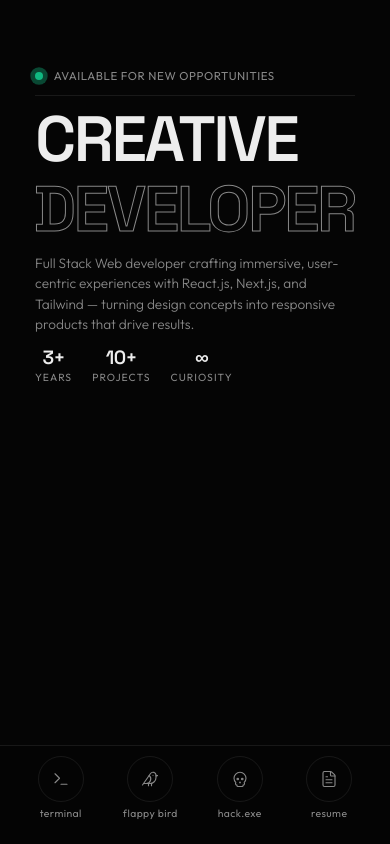
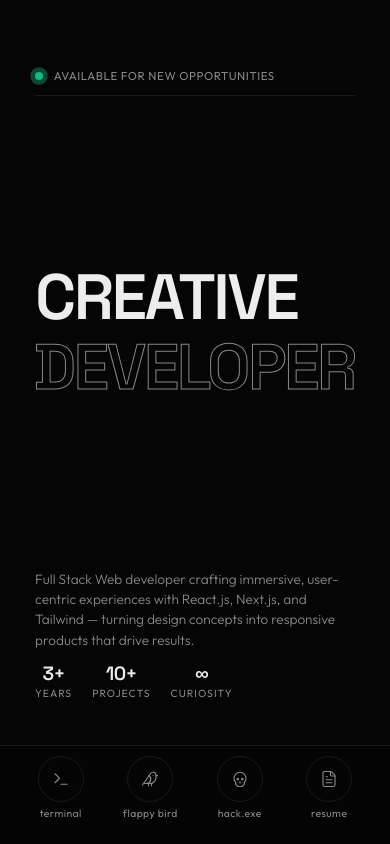
Before and after one commit to Sawantkun/portfolio, a React (Vite) app: page / in a window 390 px wide. Shown: the top 844 px of the page. Built offline with nearby package versions, Linux system fonts and the light colour scheme.

Commit message:
mobile responsive

```diff
--- a/src/components/Hero.css
+++ b/src/components/Hero.css
@@ -158,8 +158,7 @@
 @media (max-width: 768px) {
   .hero-wrapper {
     padding: 1.75rem 5vw calc(6rem + env(safe-area-inset-bottom));
-    justify-content: flex-start;
-    gap: 1.5rem;
+    justify-content: space-between;
     height: 100dvh;
     height: 100svh;
   }
@@ -188,7 +187,6 @@
 @media (max-width: 480px) {
   .hero-wrapper {
     padding: 1.25rem 5vw calc(6rem + env(safe-area-inset-bottom));
-    gap: 1rem;
   }
 
   .hero-top-bar {
```
